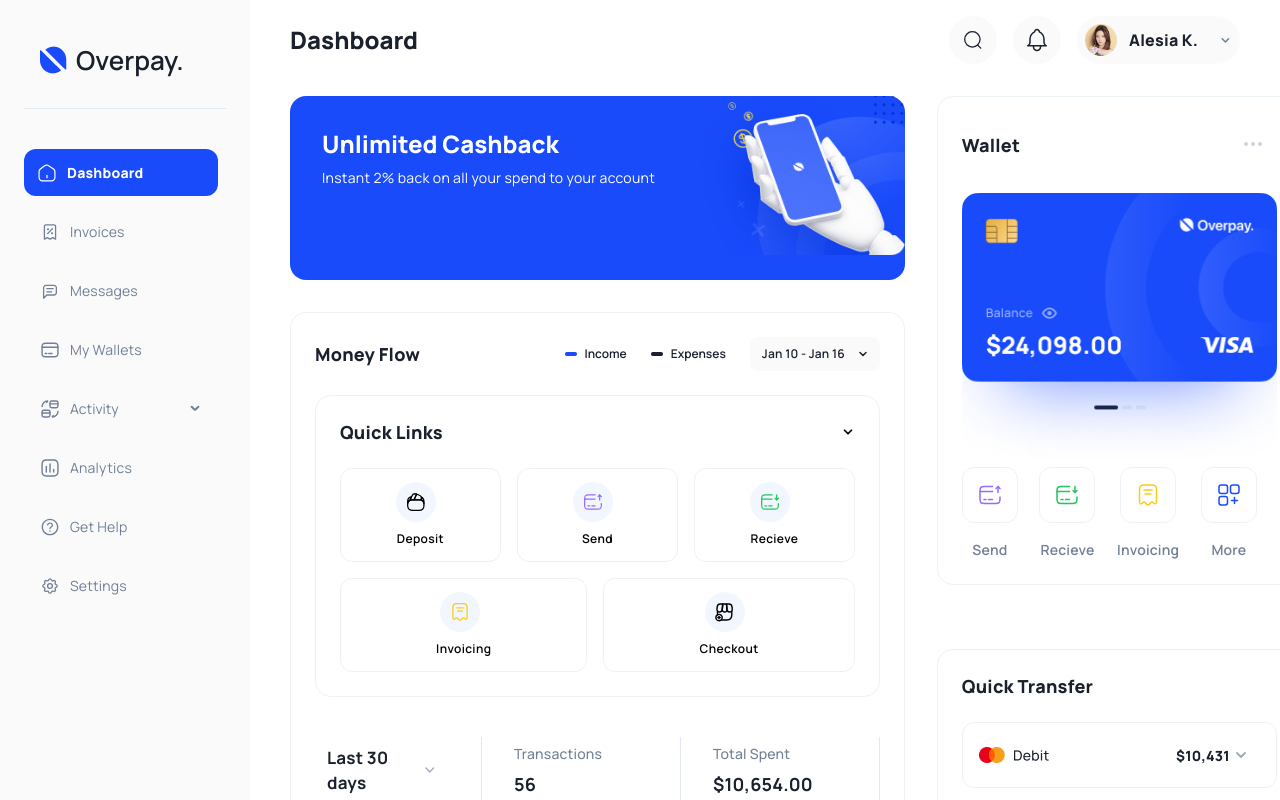
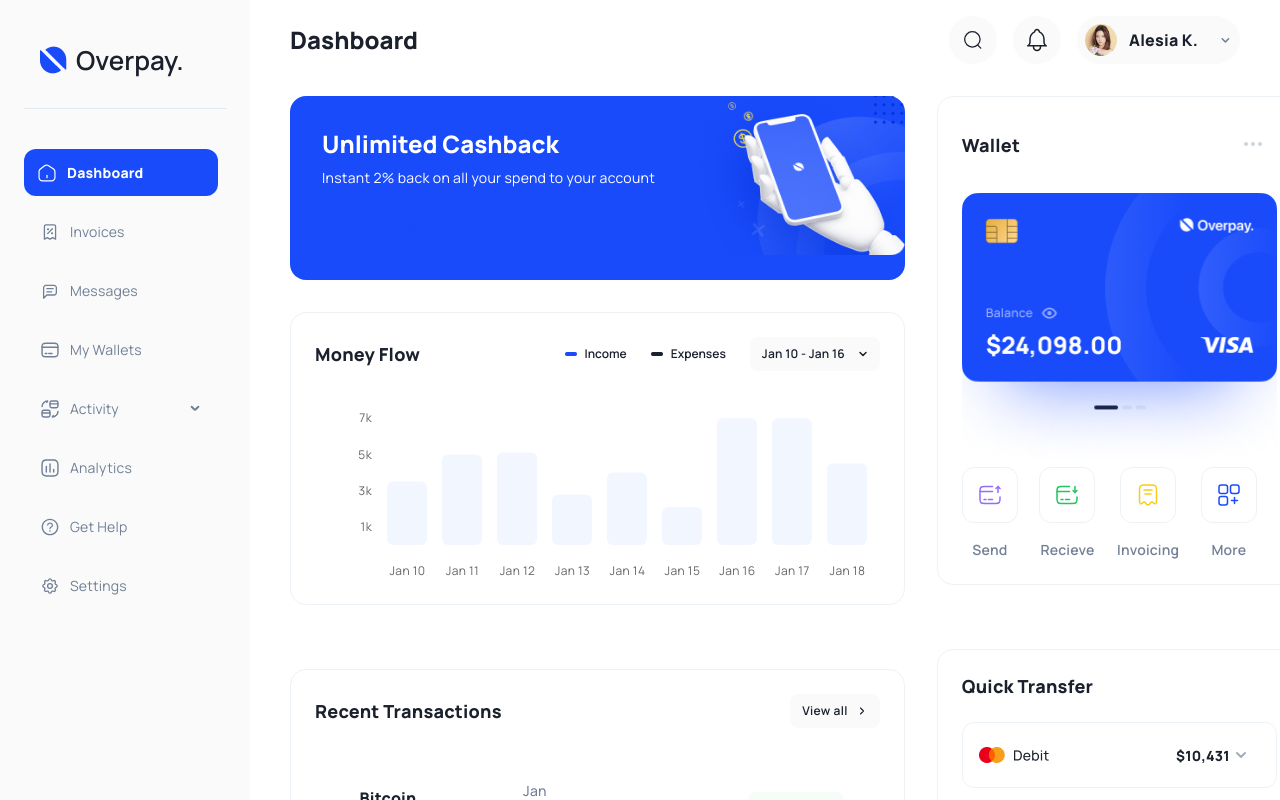
Before and after one commit to DipakGohilSimform/overpay-admin-panel, a React (Vite) app: page /admin/dashboard in a window 1280 px wide. Shown: the top 800 px of the page. Built offline with nearby package versions, Linux system fonts and the light colour scheme.

Commit message:
chart added

```diff
--- a/src/components/Home/index.tsx
+++ b/src/components/Home/index.tsx
@@ -19,7 +19,7 @@ import NameContent from '../Table/NameContent'
 import Status from '../Table/Status'
 import DateWithCalendar from '../Table/DateWithCalendar'
 import Amount from '../Table/Amount'
-import Statistics from '../MyWallet/Statistics'
+import Chart from '../MyWallet/Statistics/BarChart'
 
 interface DataType {
   key: string
@@ -122,7 +122,7 @@ export default function HomeContent() {
             </div>
           }
         >
-          <Statistics />
+          <Chart />
           {/* <img src="/images/money-flow-graph.png" alt="moneyflow" /> */}
         </BorderedContainer>
         <BorderedContainer
--- a/src/components/MyWallet/index.tsx
+++ b/src/components/MyWallet/index.tsx
@@ -1,6 +1,6 @@
 import CardLists from './CardLists'
 import { WalletContainer } from './MyWallet.styled'
-import Chart from './Statistics/BarChart'
+import Statistics from './Statistics'
 
 export default function MyWalletContent() {
   return (
@@ -9,7 +9,7 @@ export default function MyWalletContent() {
         <CardLists />
       </div>
       <div className="data-holder">
-        <Chart />
+        <Statistics />
       </div>
     </WalletContainer>
   )
```
